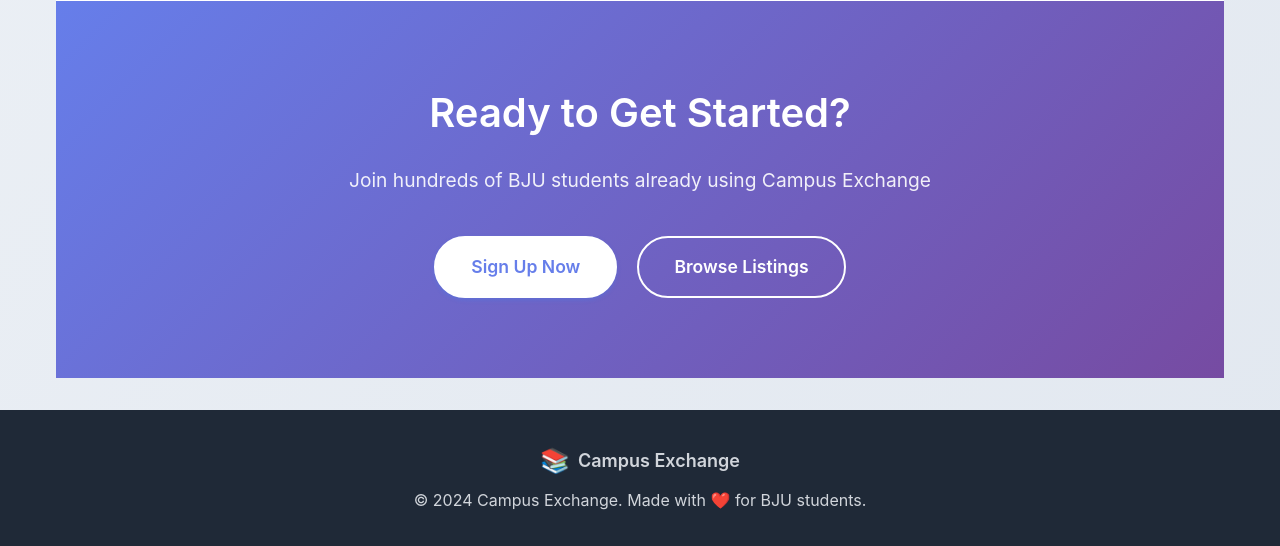
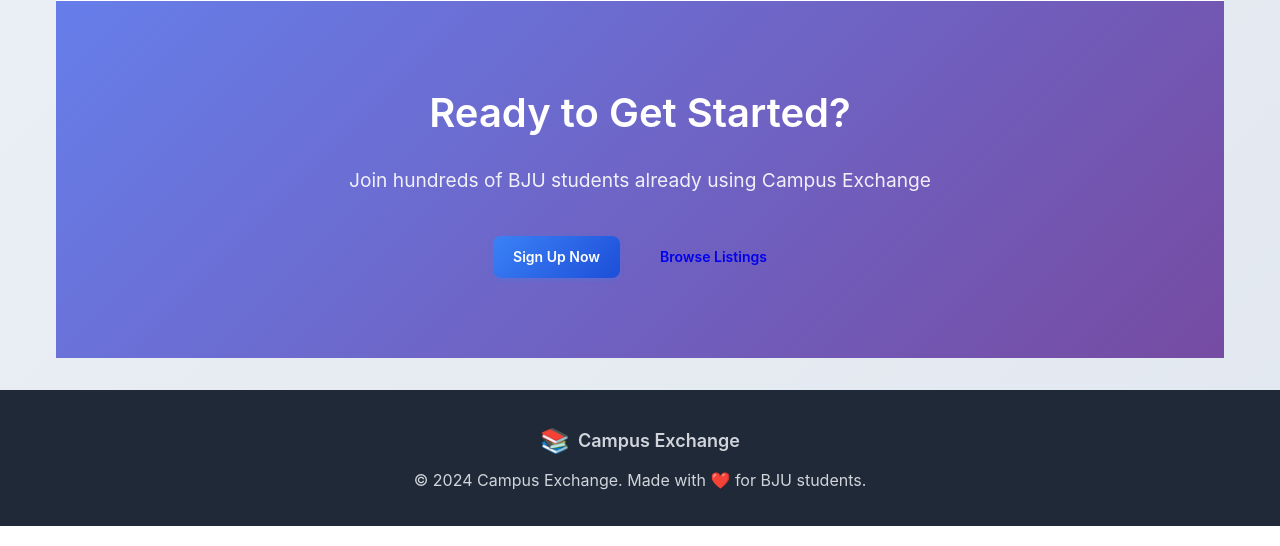
Before and after one commit to coleton987/Campus-Exchange, a Django app: template home/templates/about.html in a window 1280 px wide. Shown: the part 3086-3632 px from the top of the page. Run offline with Django 5.2, Linux system fonts and the light colour scheme; the template is opened without the code that fills it, so the values that code supplies are empty; a user stored in the database is signed in; some libraries are stand-ins or nearby versions.

```diff
--- a/home/static/css/about.css
+++ b/home/static/css/about.css
@@ -1,4 +1,5 @@
 /* Campus Exchange About Page Styles */
+/* This file only contains styles for the about page content - no layout/navigation styles */
 
 * {
     margin: 0;
@@ -11,11 +12,6 @@ body {
     line-height: 1.6;
     color: #333;
     background-color: #f8fafc;
-}
-
-.container {
-    max-width: 1200px;
-    margin: 0 auto;
 }
 
 .content-wrapper {
@@ -253,44 +249,6 @@ body {
     flex-wrap: wrap;
 }
 
-.btn {
-    display: inline-block;
-    padding: 15px 35px;
-    border-radius: 50px;
-    text-decoration: none;
-    font-weight: 600;
-    font-size: 1.1rem;
-    transition: all 0.3s ease;
-    border: 2px solid transparent;
-    min-width: 160px;
-}
-
-.btn-primary {
-    background: white;
-    color: #667eea;
-    border-color: white;
-}
-
-.btn-primary:hover {
-    background: transparent;
-    color: white;
-    border-color: white;
-        transform: translateY(-2px);
-        box-shadow: 0 10px 20px rgba(0, 0, 0, 0.2);
-}
-
-.btn-secondary {
-    background: transparent;
-    color: white;
-    border-color: white;
-}
-
-.btn-secondary:hover {
-    background: white;
-    color: #667eea;
-    transform: translateY(-2px);
-    box-shadow: 0 10px 20px rgba(0, 0, 0, 0.2);
-}
 
 /* Responsive Design */
 @media (max-width: 768px) {
@@ -327,7 +285,7 @@ body {
     .cta-buttons {
         flex-direction: column;
         align-items: center;
-
+    }
 
     .btn {
         width: 100%;
@@ -339,6 +297,7 @@ body {
     .hero {
         padding: 60px 0;
     }
+
     .mission,
     .how-it-works,
     .features {
@@ -352,6 +311,7 @@ body {
     .step {
         padding: 25px 20px;
     }
+
     .step-icon {
         width: 60px;
         height: 60px;
@@ -364,4 +324,3 @@ body {
         font-size: 1.4rem;
     }
 }
-}
```
Also changed, not shown: home/static/css/home.css (line endings or trailing spaces). Lines whose indentation alone changed are shown as unchanged.
